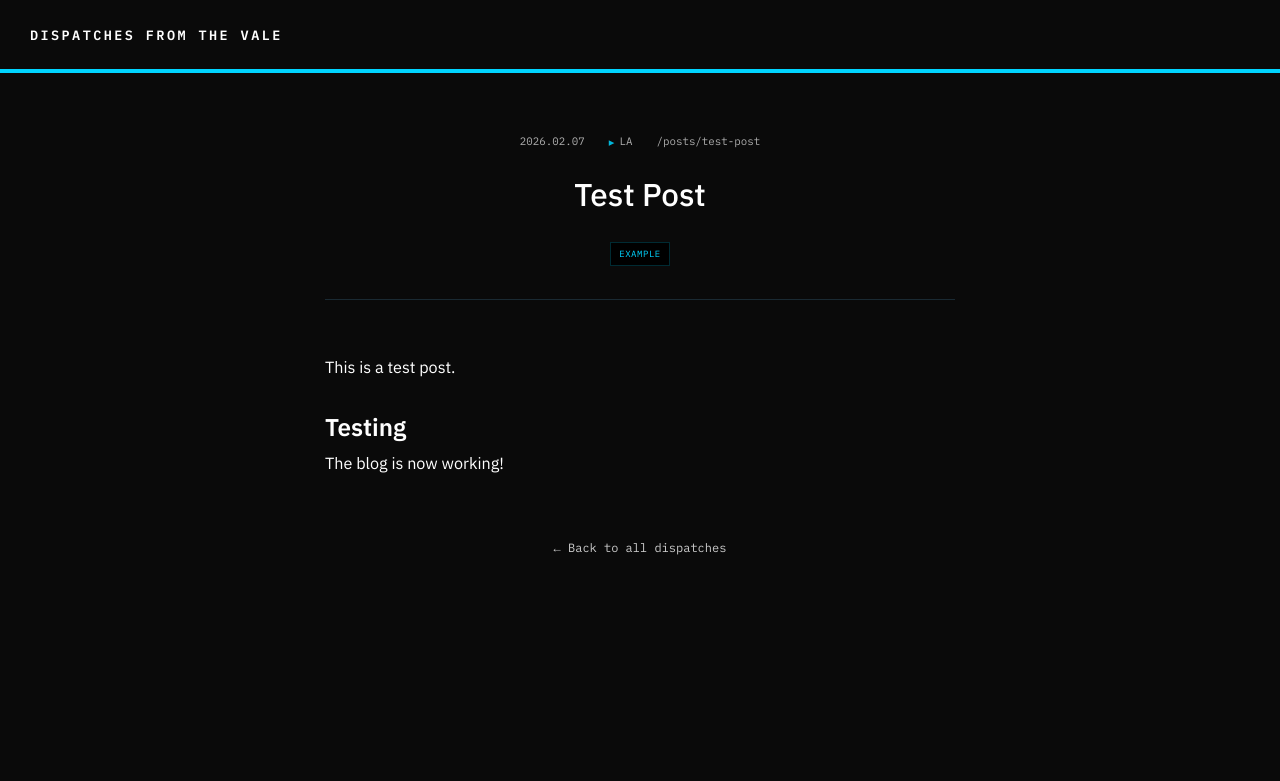
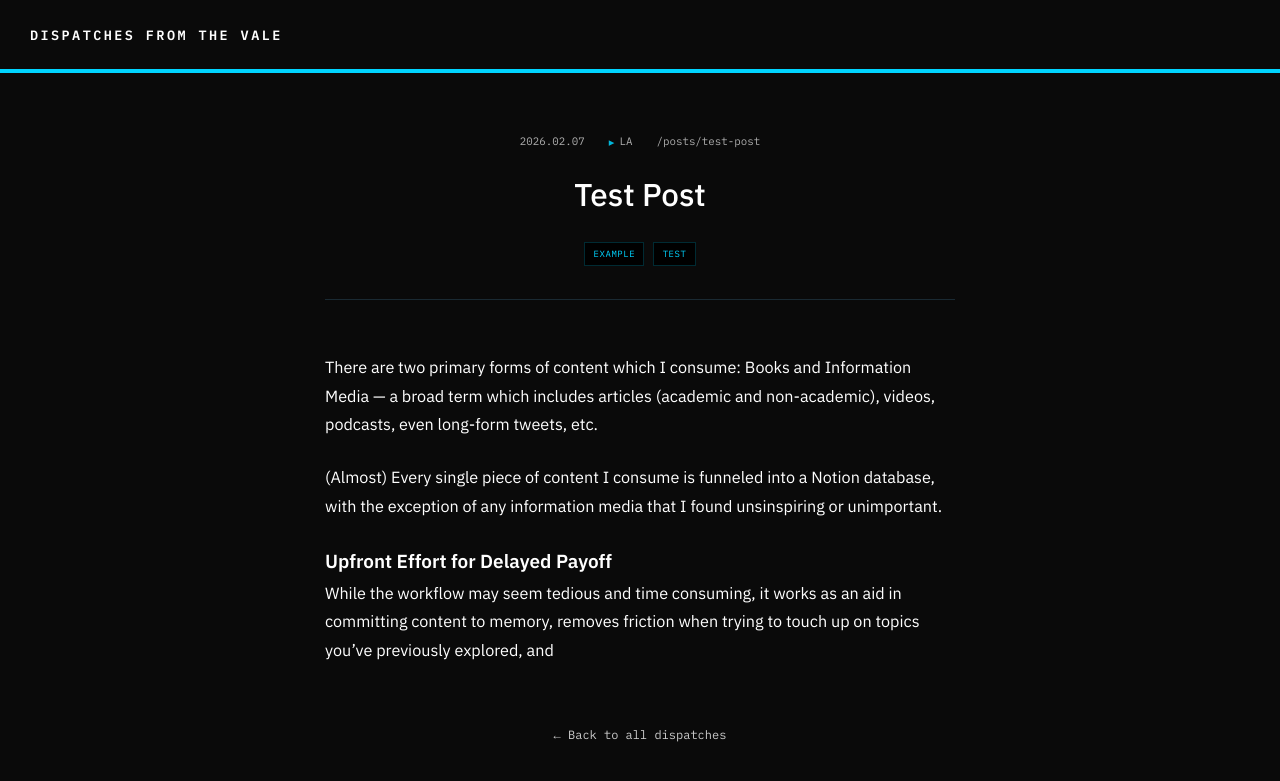
Before and after one commit to valeobserver/dispatches-from-the-vale, a Jekyll site: the page built from _posts/2026-02-07-test-post.md, in a window 1280 px wide. Shown: the top 781 px of the page. Built offline with Jekyll 4.4.1, drawn with Linux system fonts in a browser that asks for light colours.

Commit message:
Update 2026-02-07-test-post.md

```diff
--- a/_posts/2026-02-07-test-post.md
+++ b/_posts/2026-02-07-test-post.md
@@ -2,13 +2,15 @@
 layout: default
 title: "Test Post"
 date: 2026-02-07
+location: LA
 id: Dispatch-0001
-location: LA
-tags: [example]
+tags: [example, test]
 ---
 
-This is a test post.
+There are two primary forms of content which I consume: Books and Information Media — a broad term which includes articles (academic and non-academic), videos, podcasts, even long-form tweets, etc.
 
-## Testing
+(Almost) Every single piece of content I consume is funneled into a Notion database, with the exception of any information media that I found unsinspiring or unimportant.
 
-The blog is now working!
+
+### Upfront Effort for Delayed Payoff
+While the workflow may seem tedious and time consuming, it works as an aid in committing content to memory, removes friction when trying to touch up on topics you’ve previously explored, and
```
